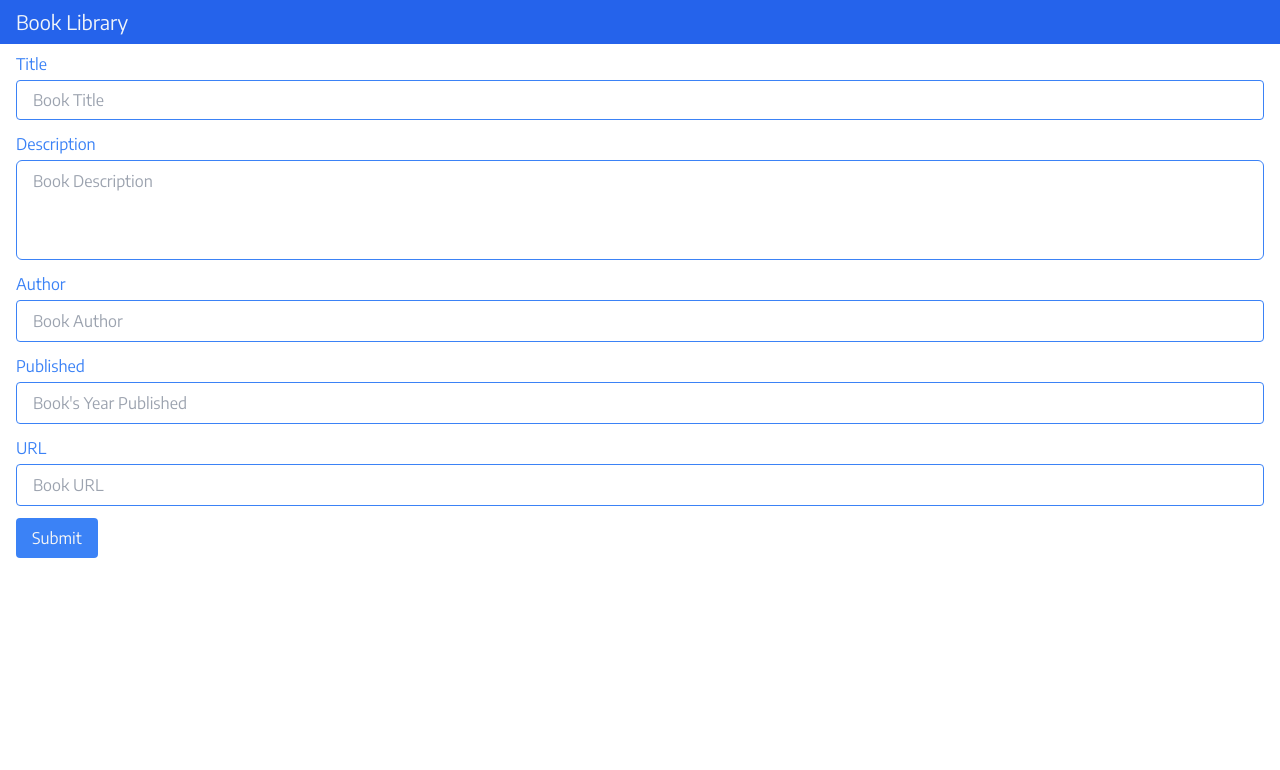
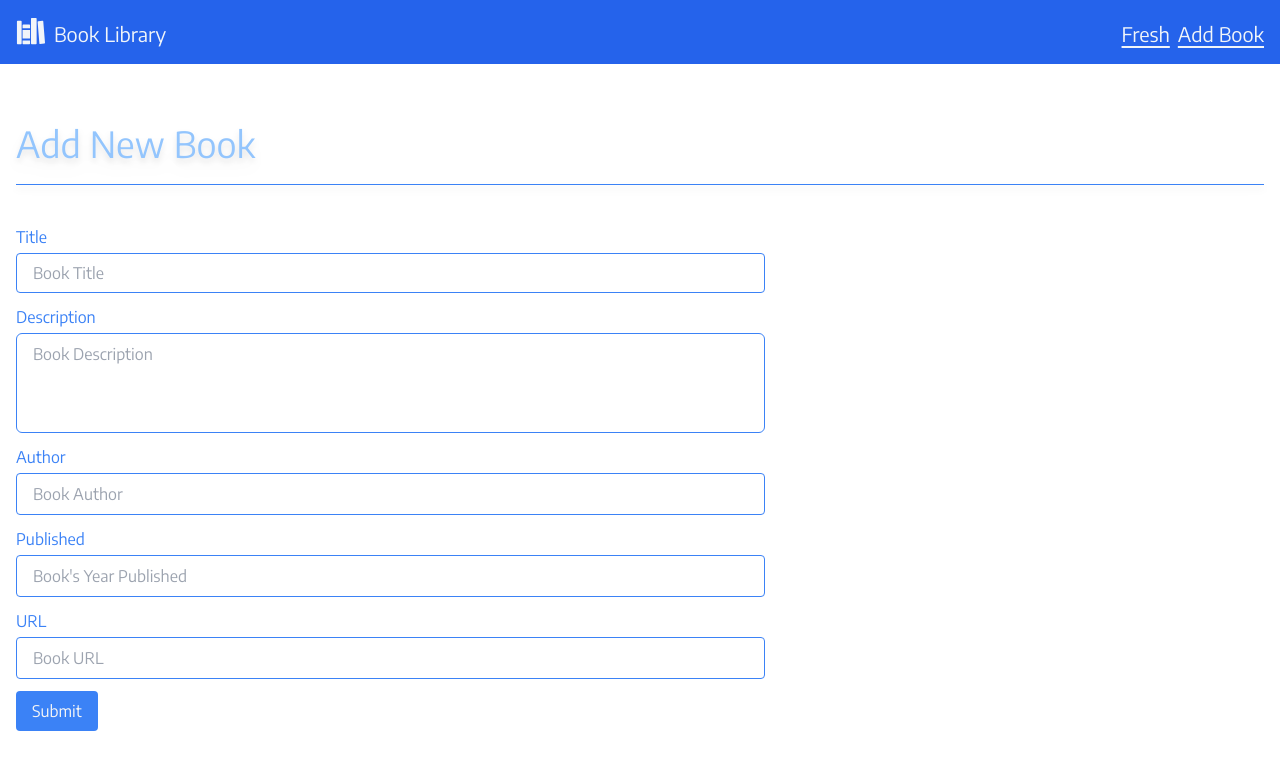
Before and after one commit to scentier/next-mongodb-crud, a Next.js app: page /new in a window 1280 px wide. Shown: the top 770 px of the page. Built offline with nearby package versions, Linux system fonts and the light colour scheme.

Commit message:
phase 2 styling

```diff
--- a/src/app/(home)/page.tsx
+++ b/src/app/(home)/page.tsx
@@ -6,8 +6,8 @@ export default async function Home() {
   const books = await httpService("/book").getData<TBookObj[]>();
   const pageTitle = "Huge Library for You";
   return (
-    <main>
+    <>
       <FreshBooks books={books} pageTitle={pageTitle} />
-    </main>
+    </>
   );
 }
--- /dev/null
+++ b/src/app/edit/page.tsx
@@ -0,0 +1,3 @@
+export default function EditAll() {
+  return <div>EditAll</div>;
+}
--- a/src/app/fresh/page.tsx
+++ b/src/app/fresh/page.tsx
@@ -3,13 +3,13 @@ import { TBookObj } from "@/lib/types";
 import httpService from "@/services/http-service";
 import { Metadata } from "next";
 
+const pageTitle = "Get Your Fresh & Latest Book Here";
 export const metadata: Metadata = {
-  title: "Fresh Book",
+  title: pageTitle,
   description: "Get the most fresh book in the world here",
 };
 
 export default async function Fresh() {
   const books = await httpService("/book").getData<TBookObj[]>();
-  const pageTitle = "Get Your Fresh & Latest Book Here";
   return <FreshBooks books={books} pageTitle={pageTitle} />;
 }
--- a/src/app/new/page.tsx
+++ b/src/app/new/page.tsx
@@ -1,11 +1,13 @@
 import NewBook from "@/components/NewBook";
 import { Metadata } from "next";
 
+const pageTitle = "Add New Book";
+
 export const metadata: Metadata = {
-  title: "Add New Book",
+  title: pageTitle,
   description: "Don't be shy. Add new book here",
 };
 
 export default function NewPage() {
-  return <NewBook />;
+  return <NewBook pageTitle={pageTitle} />;
 }
--- a/src/components/EditBook.tsx
+++ b/src/components/EditBook.tsx
@@ -2,6 +2,7 @@
 import { TZodBookSchema, zodBookSchema } from "@/lib/types";
 import { zodResolver } from "@hookform/resolvers/zod";
 import { useRouter } from "next/navigation";
+import { ChangeEvent, useState } from "react";
 import { useForm } from "react-hook-form";
 
 type Props = {
@@ -22,6 +23,7 @@ export default function EditBook({ bookId }: Props) {
     register,
     handleSubmit,
     formState: { errors, isSubmitting },
+    getValues,
   } = useForm<TZodBookSchema>({
     defaultValues: getBook,
     resolver: zodResolver(zodBookSchema),
@@ -49,13 +51,25 @@ export default function EditBook({ bookId }: Props) {
     }
   };
 
+  const [pageTitle, setPageTitle] = useState("");
+  const handleTitle = (e: ChangeEvent<HTMLInputElement>) => {
+    setPageTitle(e.target.value);
+  };
+
   return (
+    <>
+      <h1 className="my-10 text-blue-300 text-4xl font-light drop-shadow-lg py-5 border-b-[1px] border-blue-500">
+        EDIT: {pageTitle.length > 0 ? pageTitle : getValues("title")}
+      </h1>
       <form onSubmit={handleSubmit(onSubmit)} className="space-y-3 mt-2">
         <div className="flex flex-col">
           <label className="text-blue-500 mb-1">Title</label>
-        {errors.title && <p className="text-red-400">{errors.title.message}</p>}
+          {errors.title && (
+            <p className="text-red-400">{errors.title.message}</p>
+          )}
           <input
             {...register("title")}
+            onChange={handleTitle}
             className="border border-blue-500 rounded h-10 px-4 py-2"
             name="title"
             type="text"
@@ -109,5 +123,6 @@ export default function EditBook({ bookId }: Props) {
           Submit
         </button>
       </form>
+    </>
   );
 }
--- a/src/components/NavBar.tsx
+++ b/src/components/NavBar.tsx
@@ -1,12 +1,29 @@
 import Link from "next/link";
-import React from "react";
+import { IoLibrarySharp } from "react-icons/io5";
 
 export default function NavBar() {
   return (
     <>
       <nav className="bg-blue-600 w-full py-2 text-xl" data-bs-theme="dark">
-        <div className="container mx-auto text-slate-100 px-4">
-          <Link href="/">Book Library</Link>
+        <div className="container mx-auto text-slate-100 px-4 py-2 flex justify-between">
+          <Link href="/" className="flex flex-row space-x-2 w-1/3 lg:w-1/5">
+            <IoLibrarySharp size={30} />{" "}
+            <span className="mt-1">Book Library</span>
+          </Link>
+          <div className="flex justify-end mt-1 space-x-2 w-2/3 lg:w-4/5">
+            <Link
+              className="font-light underline underline-offset-4"
+              href="/fresh"
+            >
+              Fresh
+            </Link>
+            <Link
+              className="font-light underline underline-offset-4"
+              href="/new"
+            >
+              Add Book
+            </Link>
+          </div>
         </div>
       </nav>
     </>
--- a/src/components/NewBook.tsx
+++ b/src/components/NewBook.tsx
@@ -4,7 +4,11 @@ import { zodResolver } from "@hookform/resolvers/zod";
 import { useRouter } from "next/navigation";
 import { useForm } from "react-hook-form";
 
-export default function NewBook() {
+type Props = {
+  pageTitle: string;
+};
+
+export default function NewBook({ pageTitle }: Props) {
   const router = useRouter();
 
   const {
@@ -59,10 +63,19 @@ export default function NewBook() {
   };
 
   return (
-    <form onSubmit={handleSubmit(onSubmit)} className="space-y-3 mt-2">
+    <>
+      <h1 className="my-10 text-blue-300 text-4xl font-light drop-shadow-lg py-5 border-b-[1px] border-blue-500">
+        {pageTitle}
+      </h1>
+      <form
+        onSubmit={handleSubmit(onSubmit)}
+        className="space-y-3 mt-10 w-full lg:w-3/5"
+      >
         <div className="flex flex-col">
           <label className="text-blue-500 mb-1">Title</label>
-        {errors.title && <p className="text-red-400">{errors.title.message}</p>}
+          {errors.title && (
+            <p className="text-red-400">{errors.title.message}</p>
+          )}
           <input
             {...register("title")}
             className="border border-blue-500 rounded h-10 px-4 py-2"
@@ -128,5 +141,6 @@ export default function NewBook() {
           Submit
         </button>
       </form>
+    </>
   );
 }
--- a/src/services/http-service.ts
+++ b/src/services/http-service.ts
@@ -12,6 +12,8 @@ class HttpService {
     const res = await fetch(this.endpoint, {
       cache: "no-store",
     });
+
+    // const res = await fetch(this.endpoint);
 
     if (!res.ok) throw new Error("failed to fetch");
 
```
Lines whose indentation alone changed are shown as unchanged.
